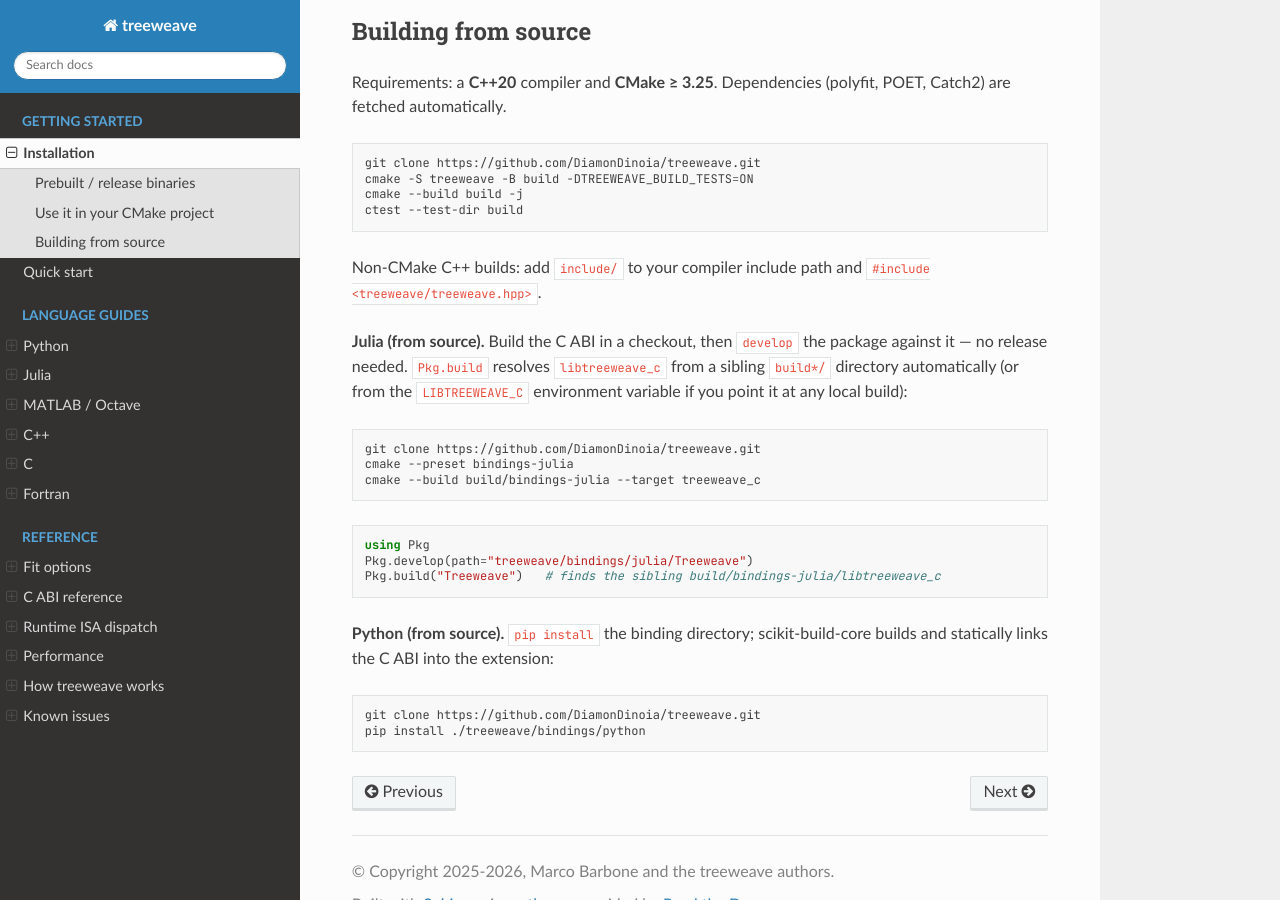
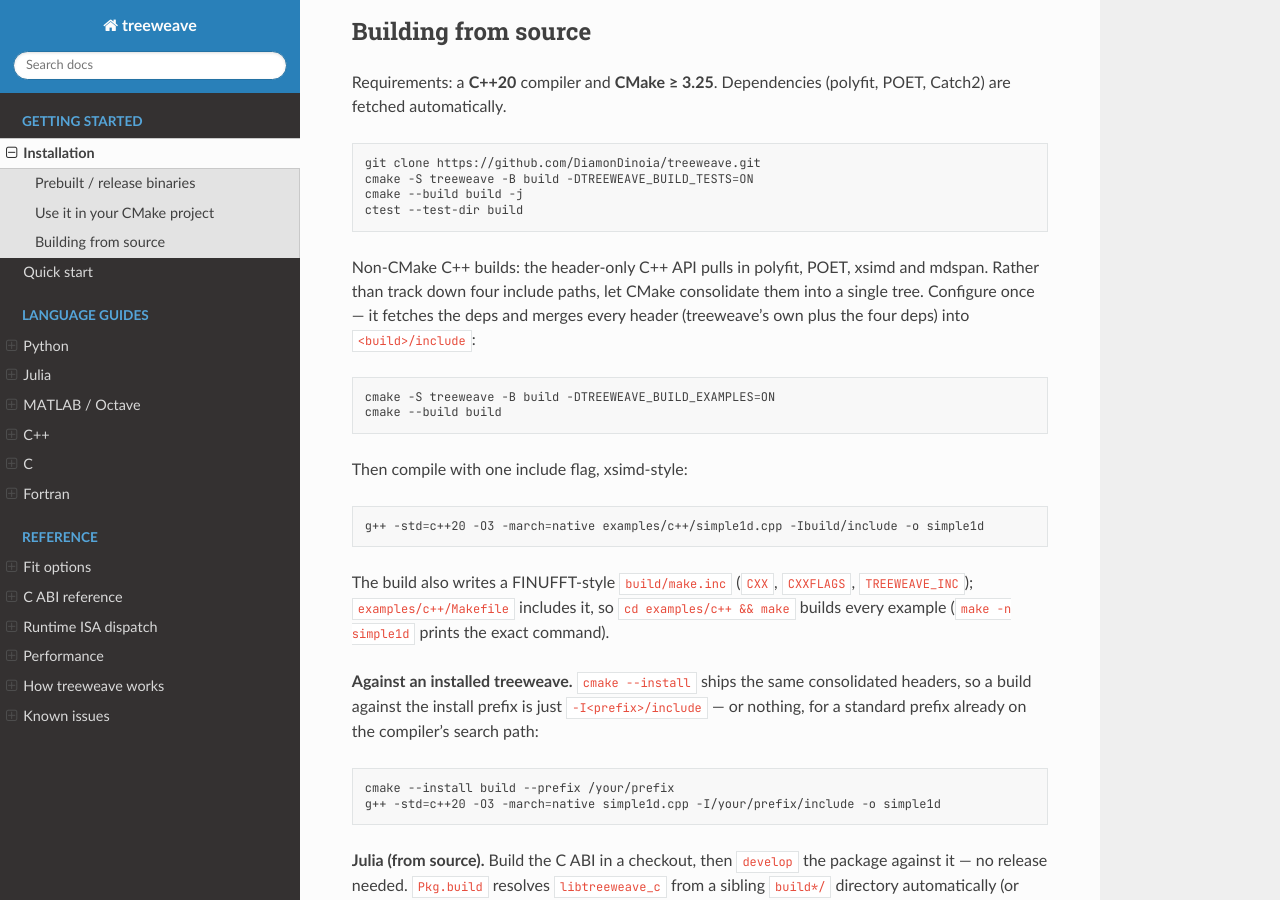
Before and after one commit to DiamonDinoia/treeweave, a Sphinx documentation site: the page built from docs/install.rst, in a window 1280 px wide and 900 px high, scrolled down 1956 px. Built offline with Sphinx 7.4.7 and the Read the Docs theme 3.1.0, drawn with Linux system fonts in a browser that asks for light colours; pages that are not in the unit, such as notebooks, are missing from menus.

Commit message:
fix(examples): make simple1d fast and easy to compile (#20)
Two bugs reported in #20 on the smallest C++ example:

1. simple1d took ~30s. Eval was never slow (~250 MEvals/s); the error-check
   loop ran the expensive zeta reference (~1000 std::pow calls) on all 1M
   points ≈ 1e9 pow calls. Rewrote simple1d.cpp as the minimal fit-once /
   eval-once demo — 39s → 0.02s.

2. Manual (non-CMake) compiles couldn't find the transitive dep headers
   (polyfit, POET, xsimd, mdspan), whose paths differ per machine. Configure
   now consolidates every header into a single <build>/include tree
   (treeweave_bundle.cmake), so a hand build is one flag: -Ibuild/include,
   xsimd-style. install() ships the same bundle → -I<prefix>/include. Added a
   FINUFFT-style build/make.inc + examples/c++/Makefile so `make` just works.

Docs updated in install.rst, guides/cpp.rst, and README.md.

```diff
--- a/CMakeLists.txt
+++ b/CMakeLists.txt
@@ -50,6 +50,7 @@ include(treeweave_toolchain) # C++ standard, IPO, -march/-mtune, FP-contraction
 include(dev_helpers) # warnings / sanitizers / static analysis helpers
 include(treeweave_deps) # fetch polyfit, POET, Catch2
 include(treeweave_c_api) # C ABI (libtreeweave_c) — built before examples/tests
+include(treeweave_bundle) # consolidate C++ headers + deps into <build>/include
 
 if(TREEWEAVE_BUILD_EXAMPLES)
     add_subdirectory(examples) # C++ examples
--- a/docs/install.rst
+++ b/docs/install.rst
@@ -111,8 +111,36 @@ POET, Catch2) are fetched automatically.
    cmake --build build -j
    ctest --test-dir build
 
-Non-CMake C++ builds: add ``include/`` to your compiler include path and
-``#include <treeweave/treeweave.hpp>``.
+Non-CMake C++ builds: the header-only C++ API pulls in polyfit, POET, xsimd and
+mdspan. Rather than track down four include paths, let CMake consolidate them
+into a single tree. Configure once — it fetches the deps and merges every header
+(treeweave's own plus the four deps) into ``<build>/include``:
+
+.. code-block:: bash
+
+   cmake -S treeweave -B build -DTREEWEAVE_BUILD_EXAMPLES=ON
+   cmake --build build
+
+Then compile with one include flag, xsimd-style:
+
+.. code-block:: bash
+
+   g++ -std=c++20 -O3 -march=native examples/c++/simple1d.cpp -Ibuild/include -o simple1d
+
+The build also writes a FINUFFT-style ``build/make.inc`` (``CXX``, ``CXXFLAGS``,
+``TREEWEAVE_INC``); ``examples/c++/Makefile`` includes it, so
+``cd examples/c++ && make`` builds every example (``make -n simple1d`` prints the
+exact command).
+
+**Against an installed treeweave.** ``cmake --install`` ships the same
+consolidated headers, so a build against the install prefix is just
+``-I<prefix>/include`` — or nothing, for a standard prefix already on the
+compiler's search path:
+
+.. code-block:: bash
+
+   cmake --install build --prefix /your/prefix
+   g++ -std=c++20 -O3 -march=native simple1d.cpp -I/your/prefix/include -o simple1d
 
 .. _julia-from-source:
 
```
Also changed, not shown: README.md (+14 -4 lines), docs/guides/cpp.rst (+16 -0 lines), 5 other files.
